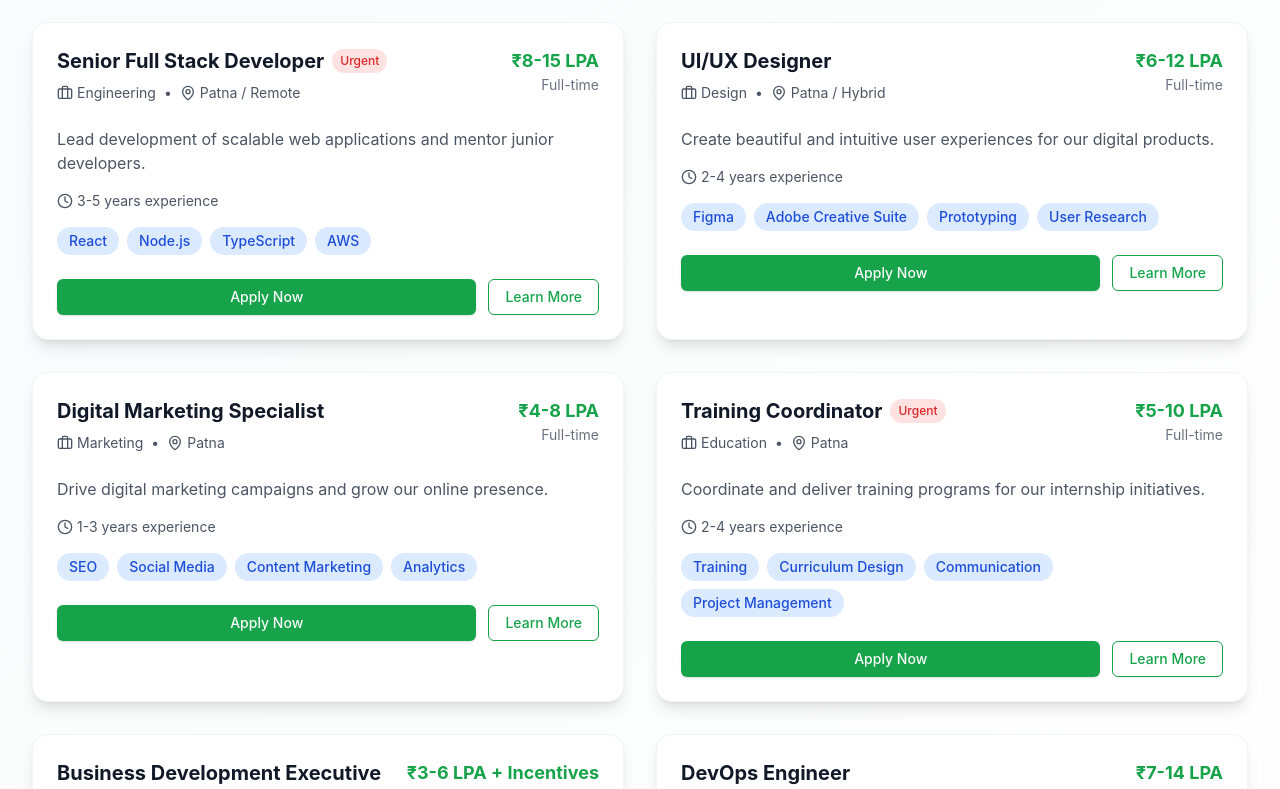
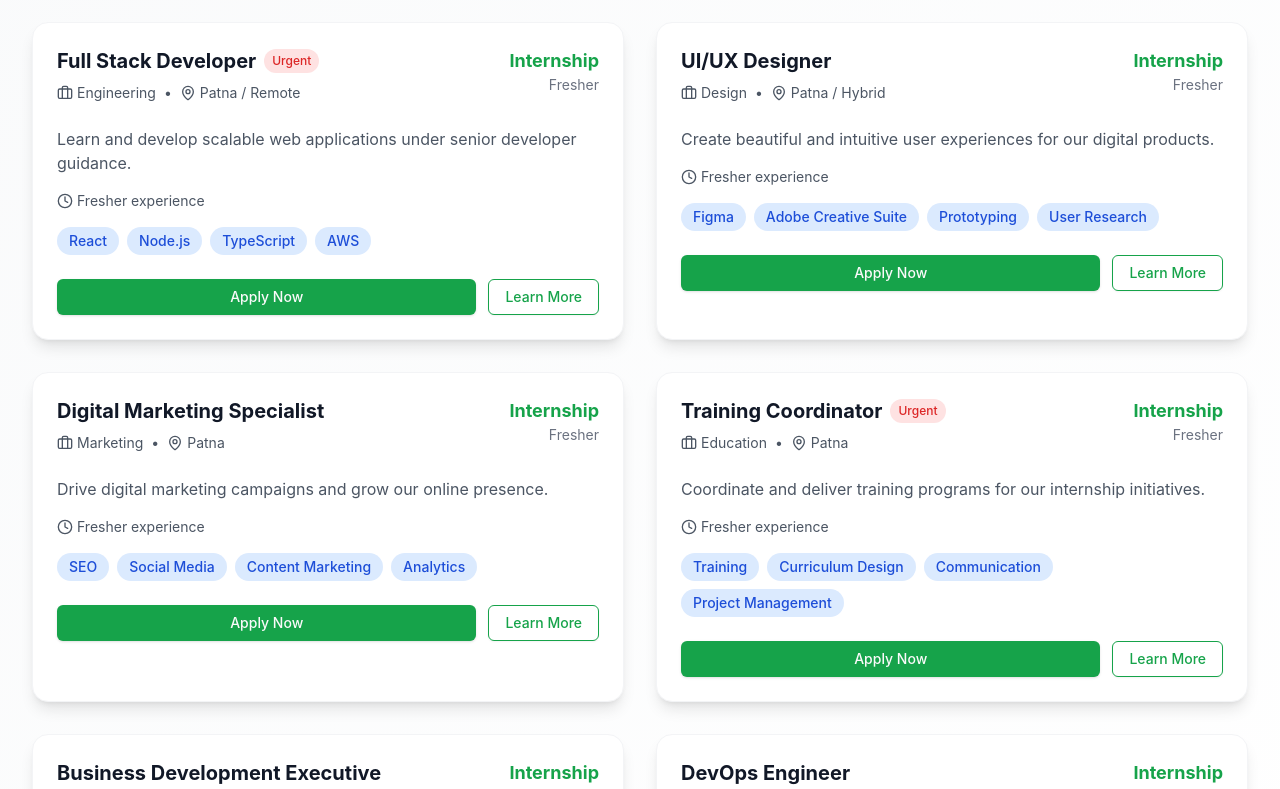
Before and after one commit to kushvardhan/jankiinfotech, a Next.js app: page /careers in a window 1280 px wide. Shown: the part 1820-2609 px from the top of the page. Built offline with nearby package versions, Linux system fonts and the light colour scheme.

Commit message:
update job listings to reflect internship positions and fresher requirements

```diff
--- a/src/app/careers/page.tsx
+++ b/src/app/careers/page.tsx
@@ -79,15 +79,14 @@ export default function CareersPage() {
   const openPositions = [
     {
       id: 1,
-      title: "Senior Full Stack Developer",
+      title: "Full Stack Developer",
       department: "Engineering",
       location: "Patna / Remote",
-      type: "Full-time",
-      experience: "3-5 years",
-      salary: "₹8-15 LPA",
+      type: "Internship",
+      experience: "Fresher",
       skills: ["React", "Node.js", "TypeScript", "AWS"],
       description:
-        "Lead development of scalable web applications and mentor junior developers.",
+        "Learn and develop scalable web applications under senior developer guidance.",
       urgent: true,
     },
     {
@@ -95,9 +94,8 @@ export default function CareersPage() {
       title: "UI/UX Designer",
       department: "Design",
       location: "Patna / Hybrid",
-      type: "Full-time",
-      experience: "2-4 years",
-      salary: "₹6-12 LPA",
+      type: "Internship",
+      experience: "Fresher",
       skills: ["Figma", "Adobe Creative Suite", "Prototyping", "User Research"],
       description:
         "Create beautiful and intuitive user experiences for our digital products.",
@@ -108,9 +106,8 @@ export default function CareersPage() {
       title: "Digital Marketing Specialist",
       department: "Marketing",
       location: "Patna",
-      type: "Full-time",
-      experience: "1-3 years",
-      salary: "₹4-8 LPA",
+      type: "Internship",
+      experience: "Fresher",
       skills: ["SEO", "Social Media", "Content Marketing", "Analytics"],
       description:
         "Drive digital marketing campaigns and grow our online presence.",
@@ -121,9 +118,8 @@ export default function CareersPage() {
       title: "Training Coordinator",
       department: "Education",
       location: "Patna",
-      type: "Full-time",
-      experience: "2-4 years",
-      salary: "₹5-10 LPA",
+      type: "Internship",
+      experience: "Fresher",
       skills: [
         "Training",
         "Curriculum Design",
@@ -139,9 +135,8 @@ export default function CareersPage() {
       title: "Business Development Executive",
       department: "Sales",
       location: "Patna / Field",
-      type: "Full-time",
-      experience: "1-3 years",
-      salary: "₹3-6 LPA + Incentives",
+      type: "Internship",
+      experience: "Fresher",
       skills: ["Sales", "Communication", "Relationship Building", "CRM"],
       description:
         "Identify new business opportunities and build client relationships.",
@@ -152,12 +147,11 @@ export default function CareersPage() {
       title: "DevOps Engineer",
       department: "Engineering",
       location: "Remote",
-      type: "Full-time",
-      experience: "2-5 years",
-      salary: "₹7-14 LPA",
+      type: "Internship",
+      experience: "Fresher",
       skills: ["AWS", "Docker", "Kubernetes", "CI/CD"],
       description:
-        "Manage infrastructure and deployment pipelines for our applications.",
+        "Learn infrastructure management and deployment pipelines for our applications.",
       urgent: false,
     },
   ];
@@ -351,10 +345,10 @@ export default function CareersPage() {
                     </div>
                     <div className="text-right">
                       <div className="text-lg font-bold text-green-600">
-                        {position.salary}
+                        {position.type}
                       </div>
                       <div className="text-sm text-gray-500">
-                        {position.type}
+                        {position.experience}
                       </div>
                     </div>
                   </div>
```
